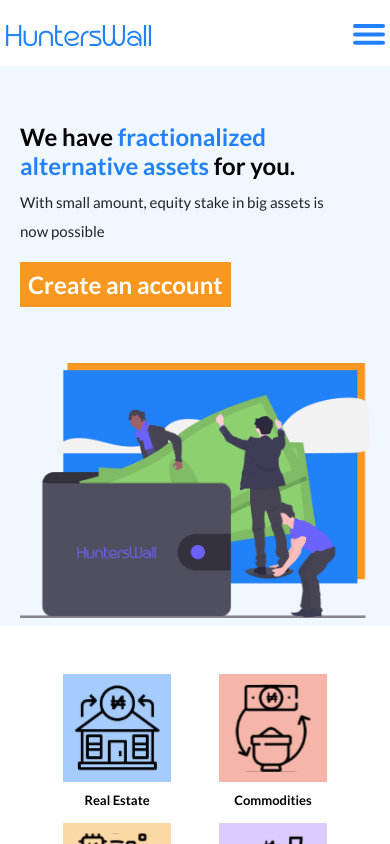
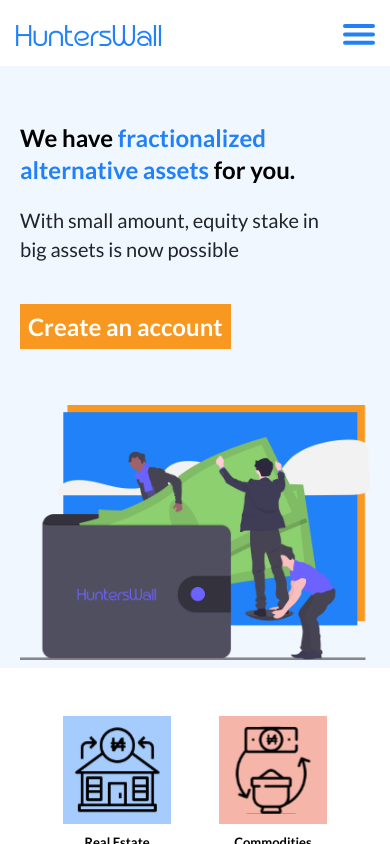
Before and after one commit to Dreezy305/HuntersWall, a Next.js app: page / in a window 390 px wide. Shown: the top 844 px of the page. Built offline with nearby package versions, Linux system fonts and the light colour scheme.

Commit message:
mobile responsiveness

```diff
--- a/styles/globals.css
+++ b/styles/globals.css
@@ -99,6 +99,12 @@ body {
     position: absolute;
     right: 0px;
     top: 0px;
+  }
+  .nav-header {
+    padding-left: 10px;
+  }
+  .nav-btn {
+    padding-right: 10px;
   }
   .nav > .nav-btn > label {
     display: inline-block;
--- a/styles/globals.scss
+++ b/styles/globals.scss
@@ -86,14 +86,17 @@
   .home {
     h1 {
       line-height: 29px;
-
-      width: 100%;
-      font-size: 24px;
+      width: 100vw;
+      font-size: 21px;
+      margin-bottom: 20px;
     }
     p {
-      font-size: 15px;
+      font-size: 20px;
+      width: 80vw;
+      margin-bottom: 20px;
     }
     button {
+      margin-top: 20px;
       white-space: nowrap;
     }
   }
@@ -111,3 +114,42 @@
 }
 
 /** MOBILE RESPONSIVENESS STYLES FOR MEDIUM SCREENS */
+@media screen and (max-width: 768px) {
+  .home {
+    h1 {
+      line-height: 29px;
+      width: 100vw;
+      font-size: 24px;
+      margin-bottom: 20px;
+    }
+    p {
+      font-size: 20px;
+      width: 80vw;
+      margin-bottom: 20px;
+    }
+    button {
+      margin-top: 20px;
+      white-space: nowrap;
+    }
+  }
+}
+
+@media screen and (max-width: 1024px) {
+  .home {
+    h1 {
+      line-height: 32px;
+      width: 85%;
+      font-size: 24px;
+      margin-bottom: 20px;
+    }
+    p {
+      font-size: 20px;
+      width: 88%;
+      margin-bottom: 20px;
+    }
+    button {
+      margin-top: 20px;
+      white-space: nowrap;
+    }
+  }
+}
```
